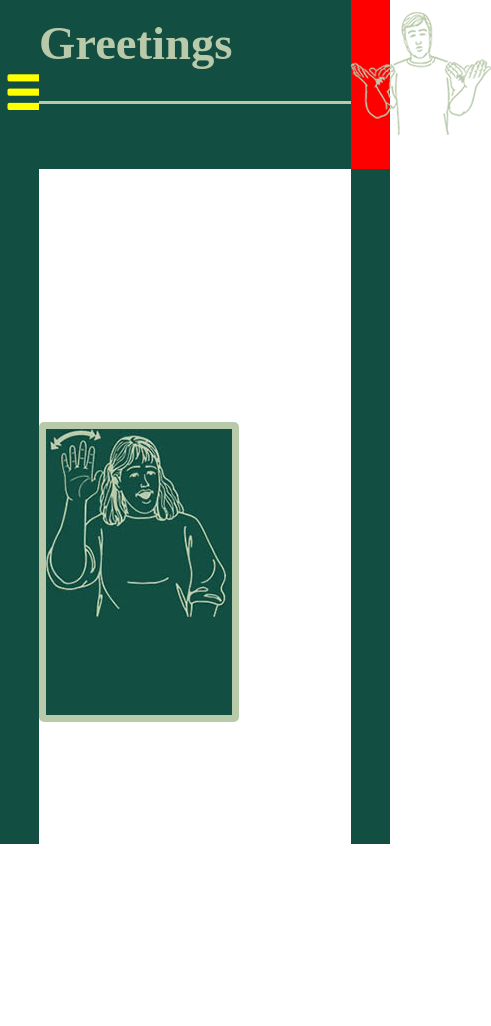
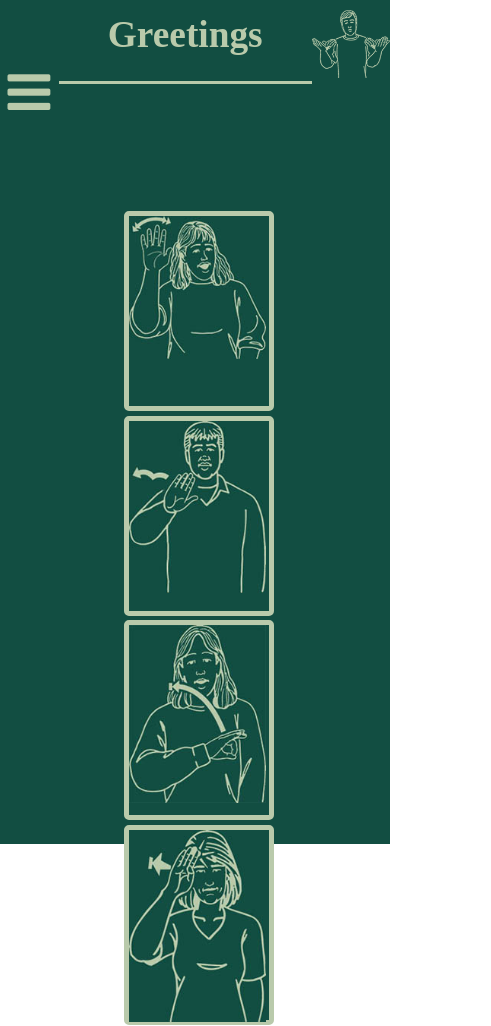
Before and after one commit to shakaliahbishell/languages_website, a plain HTML site: page nzsl.html in a window 390 px wide. Shown: the whole page, 491 px wide, since content can reach past the window. Before the commit the page ends 844 px from the top, so only its background shows below. Drawn offline with Linux system fonts and the light colour scheme.

Commit message:
responsive nzsl and te reo

```diff
--- a/css/language.css
+++ b/css/language.css
@@ -275,7 +275,7 @@ h2{
 	height:20%;
 	display:inline-block;
 	float:right;
-	background-color:red;
+	background-color: #124e42;
 	box-sizing:border-box;
 	padding-top:12px;
 }
@@ -283,7 +283,7 @@ h2{
 #cards2{
 	width:80%;
 	height:80%;
-	background-color:white;
+	background-color: #124e42;
 	box-sizing:border-box;
 	margin:0 auto;
 }
@@ -310,10 +310,28 @@ h2{
 	position: absolute;
 	top: 50%;
 	margin: auto;
-	align-content: center;
 }
-/* .image4{ */
-
+#flash2{
+	width:auto;
+	height:auto;
+	position: absolute;
+	top: 50%;
+	margin-left:20%;
+}
+#flash3{
+	width:auto;
+	height:auto;
+	position: absolute;
+	top: 50%;
+	margin-left:40%;
+}
+#flash4{
+	width:auto;
+	height:auto;
+	position: absolute;
+	top: 50%;
+	margin-left:60%;
+}
 
 /* end of nzsl page */
 /* start of about page */
@@ -391,7 +409,7 @@ padding-left:2%;
 	align-content: center;
 }
 .fa-bars{
-	color:#124e42;
+/* 	color:#124e42; */
 	padding-left:7.5px;
 	padding-top:15px;
 	font-size:10px;
@@ -404,7 +422,15 @@ padding-left:2%;
 	float:left;
 	box-sizing:border-box;
 }
- #moko{
+#tereopage{
+	font-family:trajan pro;
+	color:#124e42;
+	padding-top:5%;
+	font-size:28pt;
+	margin-top:0;
+	text-align:center;
+}
+#moko{
 	width:20vw;
 	height:20%;
 	background-color:#b9caab;
@@ -417,14 +443,6 @@ padding-left:2%;
 	width:20vw;
 
 }
-#tereopage{
-	font-family:trajan pro;
-	color:#124e42;
-	padding-top:5%;
-	font-size:28pt;
-	margin-top:0;
-	text-align:center;
-}
 /* start of flash cards */
 #cards{
 	width:80vw;
@@ -434,8 +452,6 @@ padding-left:2%;
 	float:right;
 	margin-right:10%;
 	padding-left:85px;
-
-
 }
 .translations{
 	width:150px;
@@ -521,5 +537,123 @@ h2{
 	font-size:12pt;
 
  }
+ /* start of nzsl page */
+ #container4{
+	width:100vw;
+	height:100vh;
+	background-color:#124e42;
+}
+#burgermenu2{
+	width:15vw;
+	height:20%;
+	background-color:#124e42;
+	display:inline-block;
+	box-sizing:border-box;
+	align-content: center;
+}
+#greeting2{
+	width:65vw;
+	height:20%;
+	background-color:#124e42;
+	display:inline-block;
+	float:left;
+	box-sizing:border-box;
+}
+#nzslpage{
+	font-family:trajan pro;
+	color:#b9caab;
+	padding-top:5%;
+	font-size:28pt;
+	margin-top:0;
+	text-align:center;
+}
+#imageholder2{
+	width:20vw;
+	height:20%;
+	background-color:#124e42;
+	display:inline-block;
+	box-sizing:border-box;
+	padding-top:2.5%;
+	float:right;
+}
+.image4{
+	width:20vw;
+}
+/* start of flash cards */
+#cards2{
+	width:80vw;
+	height:80wv;
+	background-color:#124e42;
+	box-sizing:border-box;
+	float:right;
+	margin-right:10%;
+	padding-left:85px;
+}
+.translations2{
+	width:150px;
+	height:200px;
+	background-color:#124e42;
+	box-sizing:border-box;
+	border: 5px solid #b9caab;
+	border-radius: 5px;
+	margin: 0;
+}
+.translations2:hover .overlay2 {
+    width:140px;
+	height:188px;
+	border: 5px solid #b9caab;
+	border-radius: 5px;
+	margin: 0;
+    background-color:#124e42;
+}
+#flash1{
+	width:50vw;
+	height:auto;
+	position: absolute;
+	top: 25%;
+	margin: auto;
+	display:block;
+/* 	margin-left: */
+}
+.image5{
+	width:35vw;
+}
+
+#flash2{
+	width:auto;
+	height:auto;
+	position: absolute;
+	top: 40%;
+	display:block;
+	margin:auto;
+	margin-top:20%
+}
+.image6{
+	width:35vw;
+}
+#flash3{
+	width:auto;
+	height:auto;
+	position: absolute;
+	top: 55%;
+	display:block;
+	margin:auto;
+	margin-top:40%
+}
+.image7{
+	width:35vw;
+}
+#flash4{
+	width:auto;
+	height:auto;
+	position: absolute;
+	top: 70%;
+	display:block;
+	margin:auto;
+	margin-top:60%
+}
+.image8{
+	width:35vw;
+}
 
 }
--- a/nzsl.html
+++ b/nzsl.html
@@ -15,7 +15,7 @@
 			<div id="container4">
 				<div id="burgermenu2">
 
-					<span onclick="openNav()"><a href="#"><i class="fa fa-bars" style="font-size:50px; color:yellow;"></i></a></span>
+					<span onclick="openNav()"><a href="#"><i class="fa fa-bars" style="font-size:50px; color:#b9caab;"></i></a></span>
 						<div id="myNav" class="overlay" style="background-color:#b9caab;">
 							<a href="javascript:void(0)" class="closebtn" onclick="closeNav()">&times;</a>
 
@@ -37,9 +37,33 @@
 				<div id="cards2">
 					<div id="flash1">
 						<div class="translations2">
-							<img class="image4" src="images/helloflashcard.jpg" alt="image of someone signing hello">
+							<img class="image5" src="images/helloflashcard.jpg" alt="image of someone signing hello">
 						<div class="overlay2" >
 							<h2 style="color:#b9caab;">Hello</h2>
+						</div>
+						</div>
+					</div>
+					<div id="flash2">
+						<div class="translations2">
+							<img class="image6" src="images/kiaora_flash_card.jpg" alt="image of someone signing kia ora or hello">
+						<div class="overlay2" >
+							<h2 style="color:#b9caab;">Kia Ora</h2>
+						</div>
+						</div>
+					</div>
+					<div id="flash3">
+						<div class="translations2">
+							<img class="image7" src="images/morningweb.jpg" alt="image of someone signing morning">
+						<div class="overlay2" >
+							<h2 style="color:#b9caab;">Morning</h2>
+						</div>
+						</div>
+					</div>
+					<div id="flash4">
+						<div class="translations2">
+							<img class="image8" src="images/salutflashcard.jpg" alt="image of someone signing hello">
+						<div class="overlay2" >
+							<h2 style="color:#b9caab;">hello</h2>
 						</div>
 						</div>
 					</div>
```
Also changed, not shown: te_reo_maori.html (+1 -1 lines).
